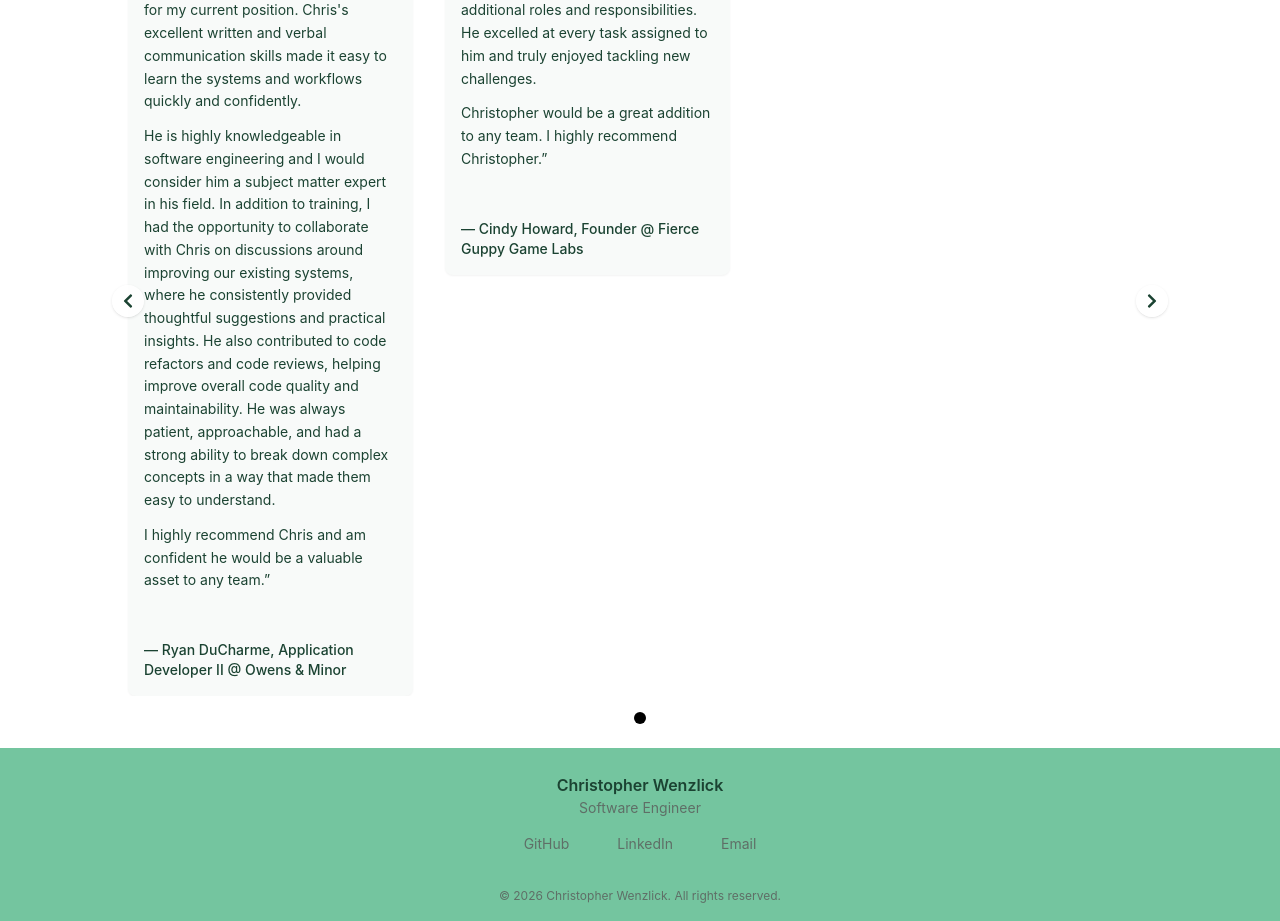
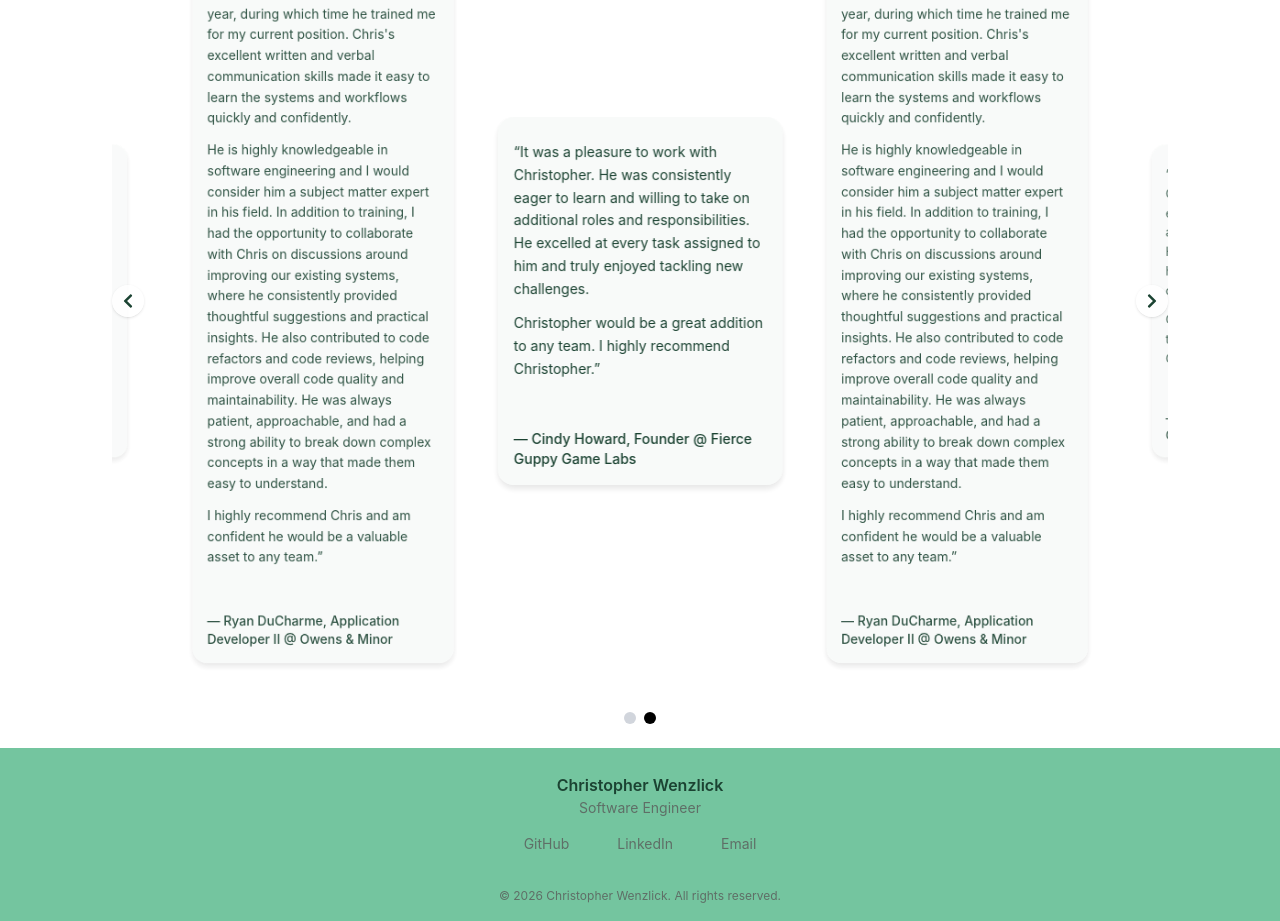
Before and after one commit to ChrisWenzlick/portfolio-website, a Next.js app: page / in a window 1280 px wide. Shown: the part 1947-2868 px from the top of the page. Built offline with nearby package versions, Linux system fonts and the light colour scheme.

Commit message:
Improve carousel behavior and appearance

```diff
--- a/components/ui/Carousel.tsx
+++ b/components/ui/Carousel.tsx
@@ -13,41 +13,90 @@ import { FaChevronLeft, FaChevronRight } from "react-icons/fa"
 type ScaleCarouselProps = {
     children: React.ReactNode
     autoPlayInterval?: number
+    slideAspectRatio?: string
+    slideMaxHeight?: number
 }
 
 export default function ScaleCarousel({
     children,
     autoPlayInterval,
+    slideAspectRatio,
+    slideMaxHeight,
 }: ScaleCarouselProps) {
+    const rawSlides = Children.toArray(children)
+
+    // --- Single element: render directly, sized to its natural dimensions ---
+    if (rawSlides.length === 1) {
+        return (
+            <div className="w-full flex justify-center">
+                <div
+                    className="relative w-full min-h-64 rounded-lg overflow-hidden shadow-md ring-1 ring-black/10"
+                    style={{
+                        ...(slideAspectRatio && { aspectRatio: slideAspectRatio }),
+                        ...(slideMaxHeight && { maxHeight: `${slideMaxHeight}px` }),
+                    }}
+                >
+                    {rawSlides[0]}
+                </div>
+            </div>
+        )
+    }
+
+    // Embla's loop engine needs enough slides to fill more than the visible area.
+    // Duplicate until we have at least 6, so centering and looping work reliably
+    // regardless of how many real slides exist. Dots still reflect rawSlides.length.
+    const MIN_SLIDES = 6
+    const slides =
+        rawSlides.length < MIN_SLIDES
+            ? Array.from({ length: MIN_SLIDES }, (_, i) => rawSlides[i % rawSlides.length])
+            : rawSlides
+
+    return (
+        <Carousel
+            slides={slides}
+            dotCount={rawSlides.length}
+            autoPlayInterval={autoPlayInterval}
+            slideAspectRatio={slideAspectRatio}
+            slideMaxHeight={slideMaxHeight}
+        />
+    )
+}
+
+function Carousel({
+    slides,
+    dotCount,
+    autoPlayInterval,
+    slideAspectRatio,
+    slideMaxHeight,
+}: {
+    slides: React.ReactNode[]
+    dotCount: number
+    autoPlayInterval?: number
+    slideAspectRatio?: string
+    slideMaxHeight?: number
+}) {
     const [emblaRef, emblaApi] = useEmblaCarousel({
         loop: true,
         align: "center",
+        slidesToScroll: 1,
     })
 
     const [selectedIndex, setSelectedIndex] = useState(0)
-  const [scrollSnaps, setScrollSnaps] = useState<number[]>([])
+    const slideRefs = useRef<(HTMLDivElement | null)[]>([])
+    const [isHovered, setIsHovered] = useState(false)
 
-  const slideRefs = useRef<(HTMLDivElement | null)[]>([])
+    const scrollPrev = useCallback(() => emblaApi?.scrollPrev(), [emblaApi])
+    const scrollNext = useCallback(() => emblaApi?.scrollNext(), [emblaApi])
 
-  const slides = Children.toArray(children)
-
-  const scrollPrev = useCallback(() => {
-    emblaApi?.scrollPrev()
-  }, [emblaApi])
-
-  const scrollNext = useCallback(() => {
-    emblaApi?.scrollNext()
-  }, [emblaApi])
-
-  const scrollTo = useCallback(
-    (index: number) => emblaApi?.scrollTo(index),
+    const scrollToDot = useCallback(
+        (dotIndex: number) => emblaApi?.scrollTo(dotIndex),
         [emblaApi]
     )
 
     const onSelect = useCallback(() => {
         if (!emblaApi) return
-    setSelectedIndex(emblaApi.selectedScrollSnap())
-  }, [emblaApi])
+        setSelectedIndex(emblaApi.selectedScrollSnap() % dotCount)
+    }, [emblaApi, dotCount])
 
     const applyScale = useCallback(() => {
         if (!emblaApi) return
@@ -62,22 +111,15 @@ export default function ScaleCarousel({
             if (engine.options.loop) {
                 engine.slideLooper.loopPoints.forEach((loopItem) => {
                     const target = loopItem.target()
-
                     if (index === loopItem.index && target !== 0) {
                         const sign = Math.sign(target)
-
-            if (sign === -1) {
-              diffToTarget = snap - (1 + scrollProgress)
-            }
-            if (sign === 1) {
-              diffToTarget = snap + (1 - scrollProgress)
-            }
+                        if (sign === -1) diffToTarget = snap - (1 + scrollProgress)
+                        if (sign === 1) diffToTarget = snap + (1 - scrollProgress)
                     }
                 })
             }
 
             const absDiff = Math.abs(diffToTarget)
-
             const scale = Math.max(0.85, 1 - absDiff * 0.5)
             const opacity = Math.max(0.5, scale)
 
@@ -91,30 +133,26 @@ export default function ScaleCarousel({
 
     useEffect(() => {
         if (!emblaApi) return
-
-    setScrollSnaps(emblaApi.scrollSnapList())
         onSelect()
         applyScale()
-
         emblaApi.on("select", onSelect)
         emblaApi.on("scroll", applyScale)
-    emblaApi.on("reInit", () => {
-      setScrollSnaps(emblaApi.scrollSnapList())
-      applyScale()
-    })
+        emblaApi.on("reInit", applyScale)
     }, [emblaApi, onSelect, applyScale])
 
-  {/* Autoplay */}
-  const[isHovered, setIsHovered] = useState(false)
     useEffect(() => {
         if (!emblaApi || !autoPlayInterval) return
         const interval = setInterval(() => {
-      if (!isHovered)
-        emblaApi.scrollNext()
+            if (!isHovered) emblaApi.scrollNext()
         }, autoPlayInterval)
-
         return () => clearInterval(interval)
     }, [emblaApi, autoPlayInterval, isHovered])
+
+    const slideContentStyle: React.CSSProperties = {
+        ...(slideAspectRatio && { aspectRatio: slideAspectRatio }),
+        ...(slideMaxHeight && { maxHeight: `${slideMaxHeight}px` }),
+        ...(slideAspectRatio || slideMaxHeight ? { overflow: "hidden" } : {}),
+    }
 
     return (
         <div
@@ -122,26 +160,18 @@ export default function ScaleCarousel({
             onMouseEnter={() => setIsHovered(true)}
             onMouseLeave={() => setIsHovered(false)}
         >
-      {/* Carousel */}
             <div className="relative">
                 <div className="overflow-hidden" ref={emblaRef}>
-          <div className="flex">
+                    <div className="flex items-center">
                         {slides.map((child, index) => (
                             <div
                                 key={index}
-                className="
-                  flex-[0_0_70%]
-                  sm:flex-[0_0_60%]
-                  md:flex-[0_0_45%]
-                  lg:flex-[0_0_30%]
-                  px-3 sm:px-4
-                "
+                                className="flex-[0_0_70%] sm:flex-[0_0_60%] md:flex-[0_0_45%] lg:flex-[0_0_30%] px-3 sm:px-4"
                             >
                                 <div
-                  ref={(el) => {
-                    slideRefs.current[index] = el
-                  }}
-                  className="transition-transform duration-200 ease-out will-change-transform"
+                                    ref={(el) => { slideRefs.current[index] = el }}
+                                    className="transition-transform duration-200 ease-out will-change-transform rounded-lg overflow-hidden shadow-md ring-1 ring-black/10"
+                                    style={slideContentStyle}
                                 >
                                     {child}
                                 </div>
@@ -150,42 +180,31 @@ export default function ScaleCarousel({
                     </div>
                 </div>
 
-        {/* Arrows */}
                 <button
                     onClick={scrollPrev}
-          className="
-            absolute left-2 sm:left-0
-            top-1/2 -translate-y-1/2
-            z-10 bg-white/80 hover:bg-white
-            rounded-full p-2 shadow
-          "
+                    aria-label="Previous slide"
+                    className="absolute left-2 sm:left-0 top-1/2 -translate-y-1/2 z-10 bg-white/80 hover:bg-white rounded-full p-2 shadow"
                 >
                     <FaChevronLeft />
                 </button>
 
                 <button
                     onClick={scrollNext}
-          className="
-            absolute right-2 sm:right-0
-            top-1/2 -translate-y-1/2
-            z-10 bg-white/80 hover:bg-white
-            rounded-full p-2 shadow
-          "
+                    aria-label="Next slide"
+                    className="absolute right-2 sm:right-0 top-1/2 -translate-y-1/2 z-10 bg-white/80 hover:bg-white rounded-full p-2 shadow"
                 >
                     <FaChevronRight />
                 </button>
             </div>
 
-      {/* Dots */}
             <div className="flex justify-center mt-4 gap-2">
-        {scrollSnaps.map((_, index) => (
+                {Array.from({ length: dotCount }).map((_, index) => (
                     <button
                         key={index}
-            onClick={() => scrollTo(index)}
+                        onClick={() => scrollToDot(index)}
+                        aria-label={`Go to slide ${index + 1}`}
                         className={`cursor-pointer w-2.5 h-2.5 sm:w-3 sm:h-3 rounded-full transition ${
-              index === selectedIndex
-                ? "bg-black"
-                : "bg-gray-300"
+                            index === selectedIndex ? "bg-black" : "bg-gray-300"
                         }`}
                     />
                 ))}
--- a/src/content/projects/portfolio-site.mdx
+++ b/src/content/projects/portfolio-site.mdx
@@ -36,13 +36,13 @@ when needed (code blocks, callouts, media, etc.).
 - Add automated Lighthouse checks
 - Expand content with case-study metrics
 
-<ArticleImage src="/people.jpg" />
+<ArticleImage src="/images/portfolio-website/portfolio-website-v1.jpg" />
 ### Architecture
 
 <p>The app is built using a layered architecture...</p>
 <p>Test paragraphs</p>
 
-<ArticleImage src="/fence.jpg" />
+<ArticleImage src="/images/portfolio-website/portfolio-website-v1.jpg" />
 ### Architecture
 
 The app is built using a layered architecture...
@@ -54,5 +54,5 @@ paragraph spacing, document flow, and image display.</p>
 prior to production deployment. At that point, real project
 write-ups will take its place.</p>
 <div>
-  <ArticleImage src="/people.jpg" alt="" caption="test image of people in a crowd" />
+  <ArticleImage src="/images/portfolio-website/portfolio-website-v1.jpg" alt="" caption="test image of people in a crowd" />
 </div>
```
Lines whose indentation alone changed are shown as unchanged.
